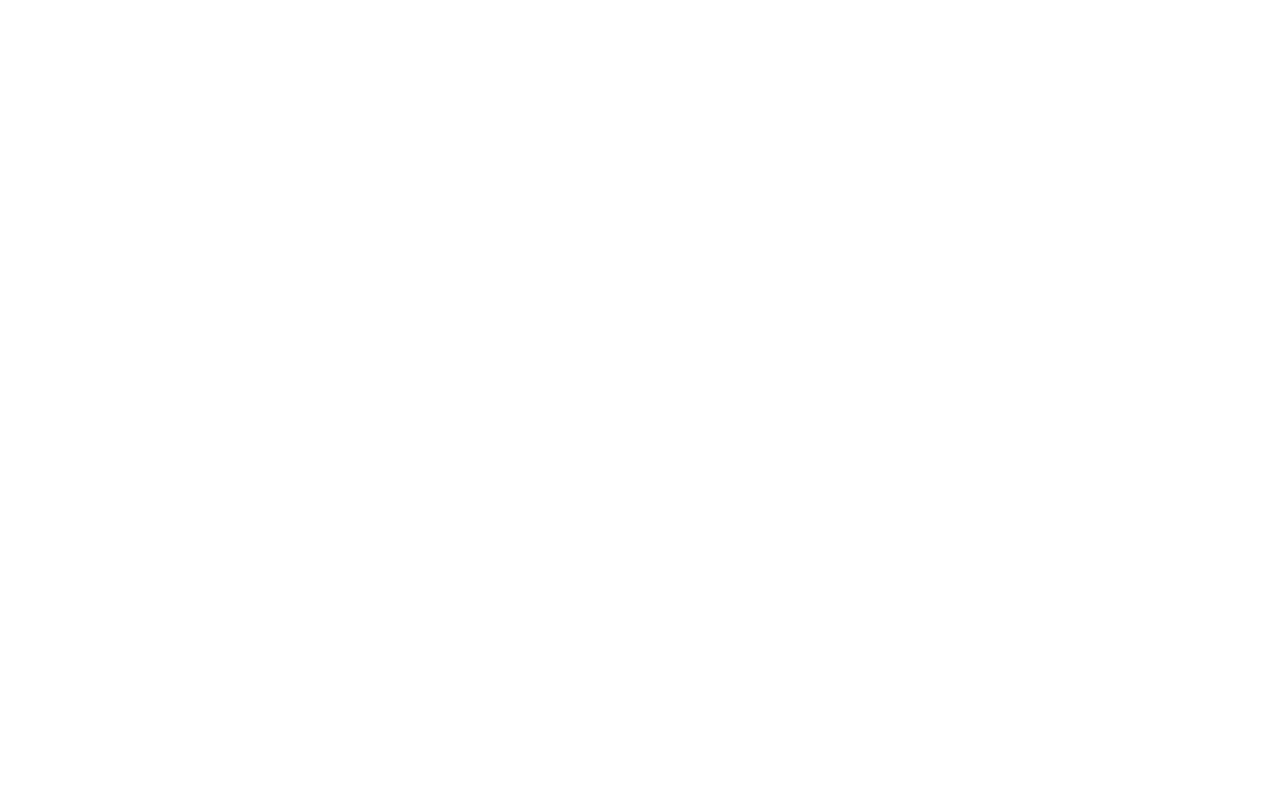
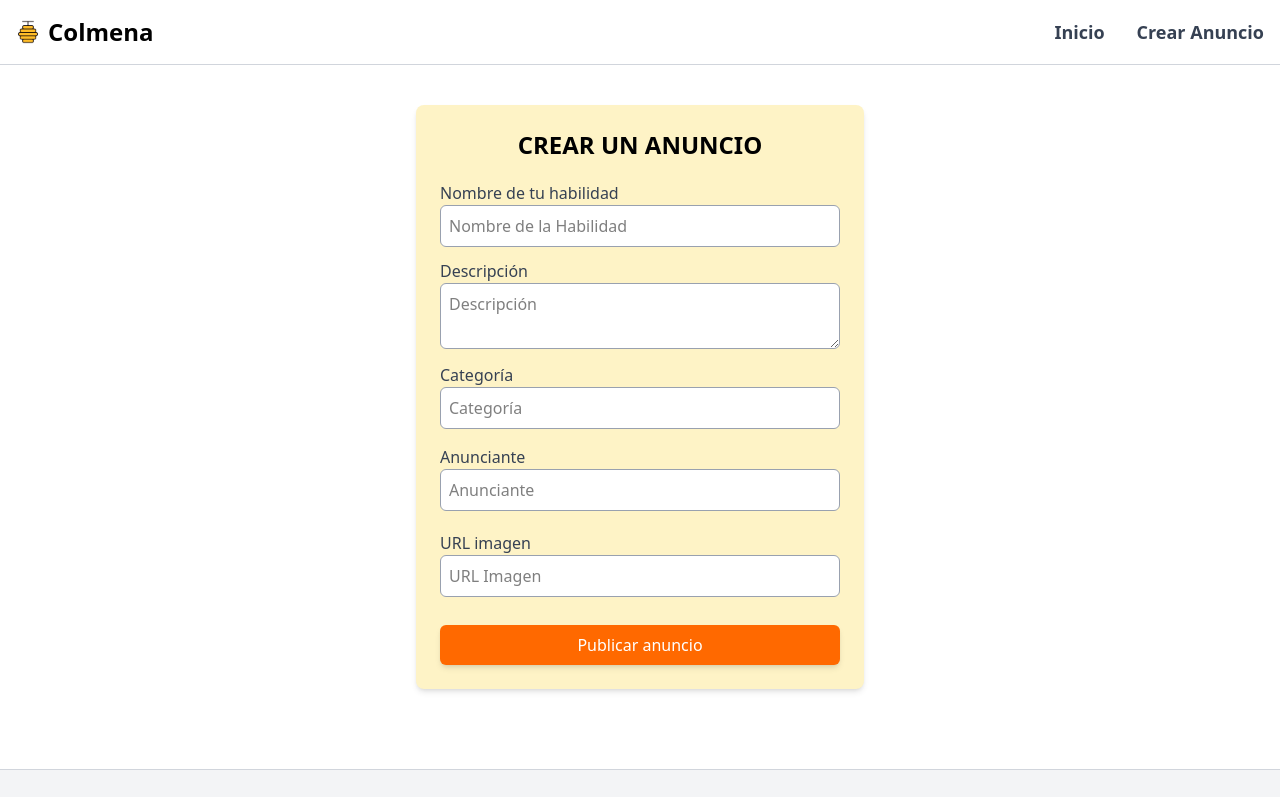
Before and after one commit to HackatonG14/colmena_FE, a React (Vite) app: page /createAd in a window 1280 px wide. Before the commit this address had no page. Shown: the top 797 px of the page. Built offline with nearby package versions, Linux system fonts and the light colour scheme.

Commit message:
create CreateAd page and link to homePage - change styles on AdForm

```diff
--- a/src/components/AdForm.jsx
+++ b/src/components/AdForm.jsx
@@ -23,15 +23,19 @@
       onSubmit={handleSubmit}
       className="bg-amber-100 p-6 rounded-lg shadow-md w-full max-w-md mx-auto"
     >
-      <h2 className="text-2xl font-semibold text-center mb-4">CREAR UN ANUNCIO</h2>
-      <label className="block font-medium text-gray-700">Nombre de tu habilidad</label>
+      <h2 className="text-2xl font-semibold text-center mb-5">
+        CREAR UN ANUNCIO
+      </h2>
+      <label className="block font-medium text-gray-700">
+        Nombre de tu habilidad
+      </label>
       <input
         type="text"
         name="title"
         value={formData.title}
         onChange={handleChange}
-        placeholder="Ej: Programación Web"
-        className="w-full p-2 border rounded-md mb-4"
+        placeholder="Nombre de la Habilidad"
+        className="w-full p-2 border border-gray-400 rounded-md mb-3 bg-white"
         required
       />
       <label className="block font-medium text-gray-700">Descripción</label>
@@ -39,8 +43,8 @@
         name="description"
         value={formData.description}
         onChange={handleChange}
-        placeholder="Describe tu habilidad..."
-        className="w-full p-2 border rounded-md mb-4"
+        placeholder="Descripción"
+        className="w-full p-2 border border-gray-400 rounded-md mb-2 bg-white"
         required
       ></textarea>
       <label className="block font-medium text-gray-700">Categoría</label>
@@ -49,8 +53,8 @@
         name="category"
         value={formData.category}
         onChange={handleChange}
-        placeholder="Ej: Desarrollo, Diseño..."
-        className="w-full p-2 border rounded-md mb-4"
+        placeholder="Categoría"
+        className="w-full p-2 border border-gray-400 rounded-md mb-4 bg-white"
         required
       />
       <label className="block font-medium text-gray-700">Anunciante</label>
@@ -59,8 +63,8 @@
         name="advertiser"
         value={formData.advertiser}
         onChange={handleChange}
-        placeholder="Tu nombre"
-        className="w-full p-2 border rounded-md mb-4"
+        placeholder="Anunciante"
+        className="w-full p-2 border border-gray-400 rounded-md mb-5 bg-white"
         required
       />
       <label className="block font-medium text-gray-700">URL imagen</label>
@@ -69,12 +73,12 @@
         name="imageUrl"
         value={formData.imageUrl}
         onChange={handleChange}
-        placeholder="http://imagen.com/tu-habilidad.jpg"
-        className="w-full p-2 border rounded-md mb-4"
+        placeholder="URL Imagen"
+        className="w-full p-2 border border-gray-400 rounded-md mb-5 bg-white"
       />
       <button
         type="submit"
-        className="w-full bg-orange-500 text-white py-2 rounded-md shadow-md hover:bg-orange-600 transition"
+        className="w-full bg-orange-500 text-white py-2 rounded-md shadow-md hover:bg-orange-600 transition mt-2"
       >
         Publicar anuncio
       </button>
--- a/src/components/Navbar.jsx
+++ b/src/components/Navbar.jsx
@@ -19,7 +19,7 @@
           <Link to="/" className="text-gray-700 hover:text-black font-bold">
             Inicio
           </Link>
-          <Link to="/crear-anuncio" className="text-gray-700 hover:text-black font-bold">
+          <Link to="/createAd" className="text-gray-700 hover:text-black font-bold">
             Crear Anuncio
           </Link>
         </div>
--- /dev/null
+++ b/src/pages/CreateAd.jsx
@@ -0,0 +1,22 @@
+import Navbar from "../components/Navbar";
+import Footer from "../components/Footer";
+import AdForm from "../components/AdForm";
+
+const CreateAd = () => {
+  const handleFormSubmit = (formData) => {
+    console.log("Anuncio creado:", formData);
+    alert("Anuncio publicado con éxito!");
+  };
+
+  return (
+    <div className="min-h-screen flex flex-col">
+      <Navbar />
+      <main className="flex-grow flex items-center justify-center py-10 px-4">
+        <AdForm onSubmit={handleFormSubmit} />
+      </main>
+      <Footer />
+    </div>
+  );
+};
+
+export default CreateAd;
--- a/src/routes/AppRouter.jsx
+++ b/src/routes/AppRouter.jsx
@@ -1,11 +1,13 @@
 import { BrowserRouter as Router, Routes, Route } from "react-router-dom";
 import Home from "../pages/Home";
+import CreateAd from "../pages/CreateAd";
 
 const AppRouter = () => {
   return (
     <Router>
       <Routes>
         <Route path="/" element={<Home />} />
+        <Route path="/createAd" element={<CreateAd />} />
       </Routes>
     </Router>
   );
```
